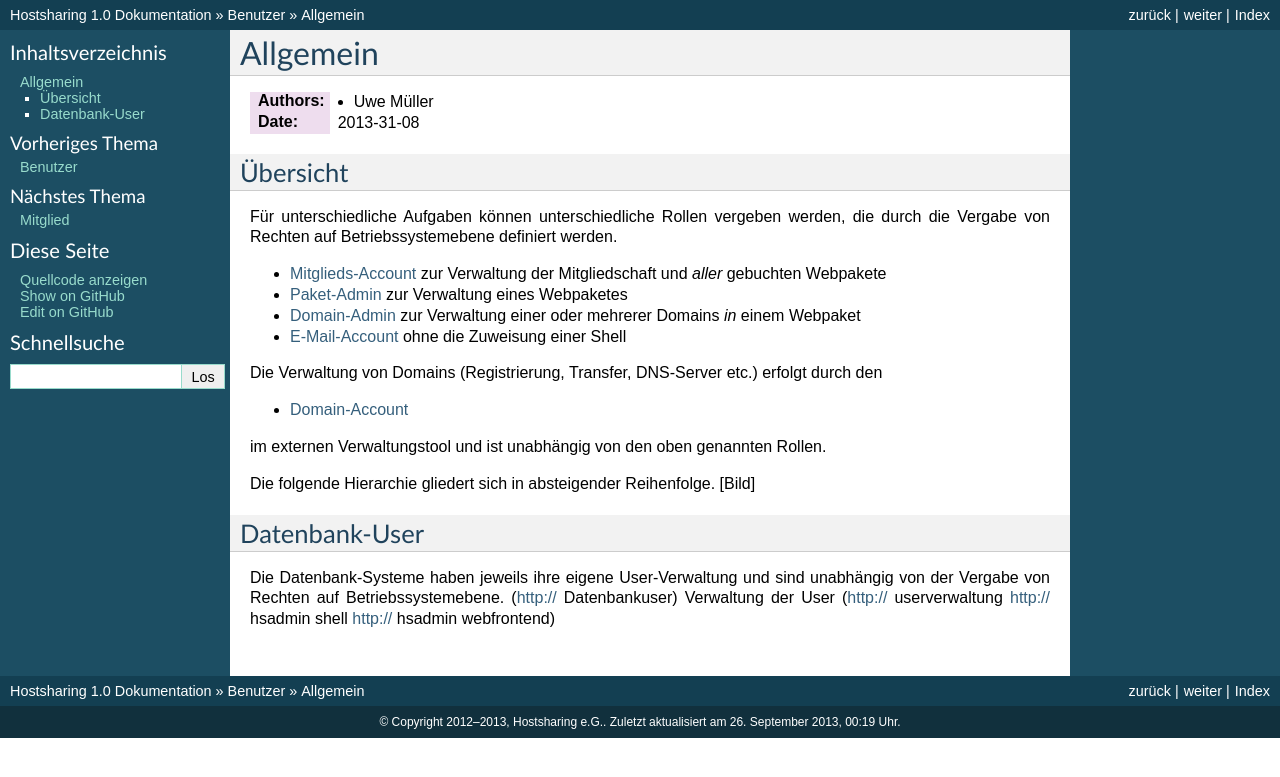
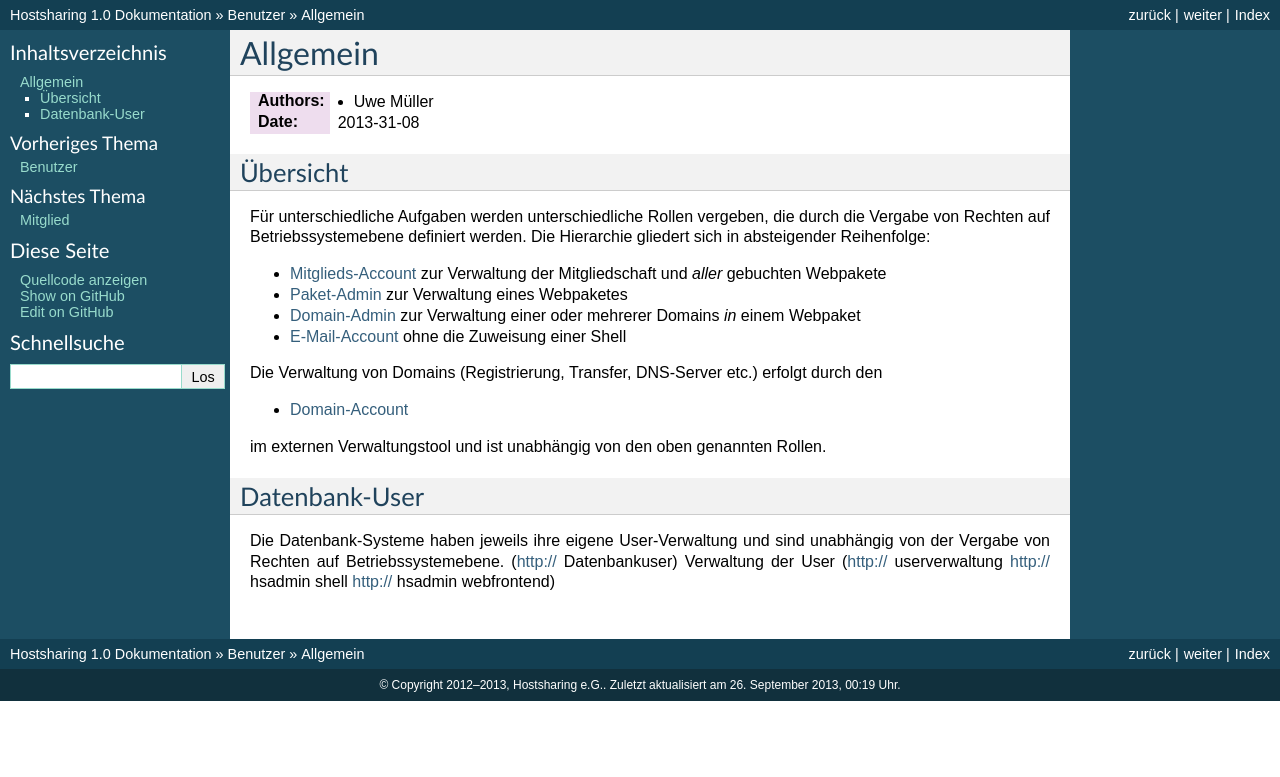
Before and after one commit to hostsharing/hs.docs.users, a Sphinx documentation site: the page built from source/account/allgemein.rst, in a window 1280 px wide. Shown: the top 777 px of the page. Built offline with Sphinx 7.4.7, drawn with Linux system fonts in a browser that asks for light colours; pages that are not in the unit, such as notebooks, are missing from menus; some of the changed lines change nothing that is shown.

Commit message:
remove and change text

```diff
--- a/source/account/allgemein.rst
+++ b/source/account/allgemein.rst
@@ -9,7 +9,8 @@
 Übersicht
 =========
 
-Für unterschiedliche Aufgaben können unterschiedliche Rollen vergeben werden, die durch die Vergabe von Rechten auf Betriebssystemebene definiert werden.
+Für unterschiedliche Aufgaben werden unterschiedliche Rollen vergeben, die durch die Vergabe von Rechten auf Betriebssystemebene definiert werden.
+Die Hierarchie gliedert sich in absteigender Reihenfolge:
 
 * :doc:`Mitglieds-Account <mitglied>` zur Verwaltung der Mitgliedschaft und *aller* gebuchten Webpakete
 * :doc:`Paket-Admin <paket-admin>` zur Verwaltung eines Webpaketes
@@ -22,8 +23,6 @@
 
 im externen Verwaltungstool und ist unabhängig von den oben genannten Rollen.
 
-Die folgende Hierarchie gliedert sich in absteigender Reihenfolge.
-[Bild]
 
 Datenbank-User
 ==============
```
